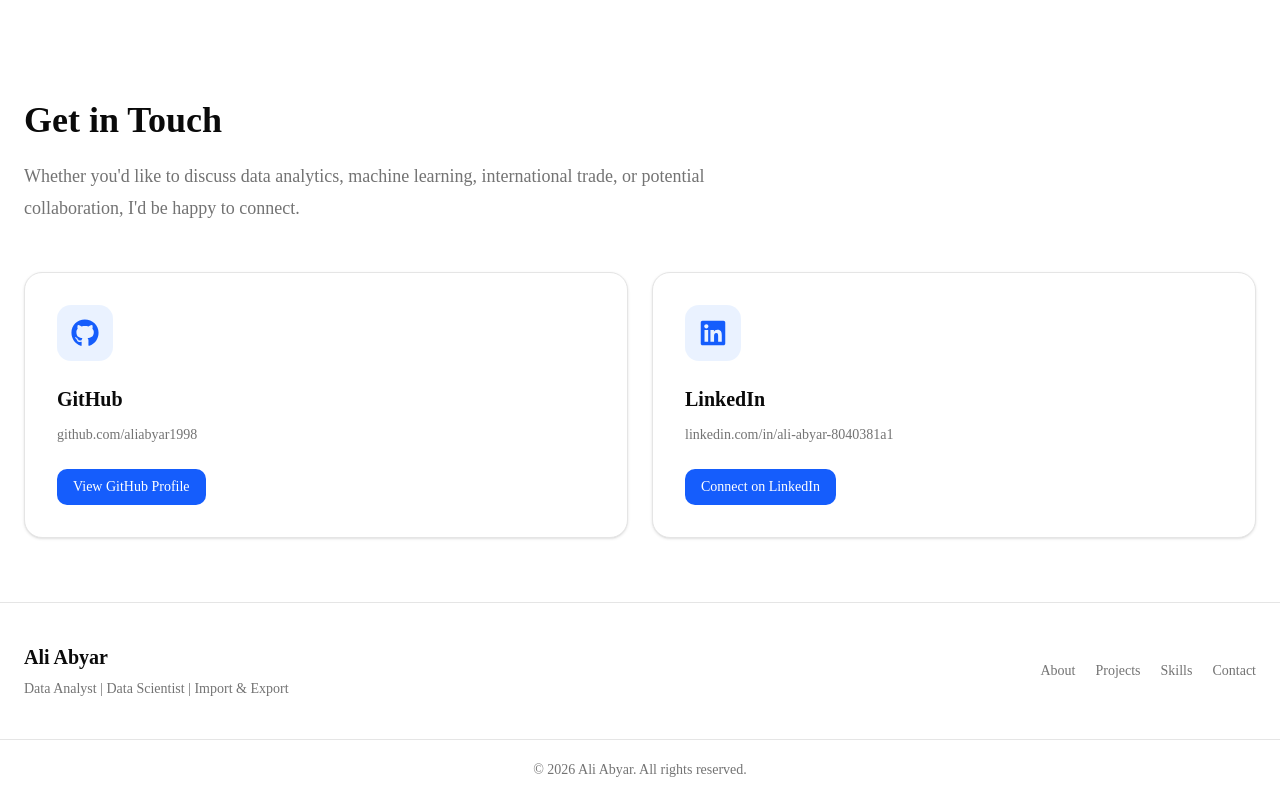
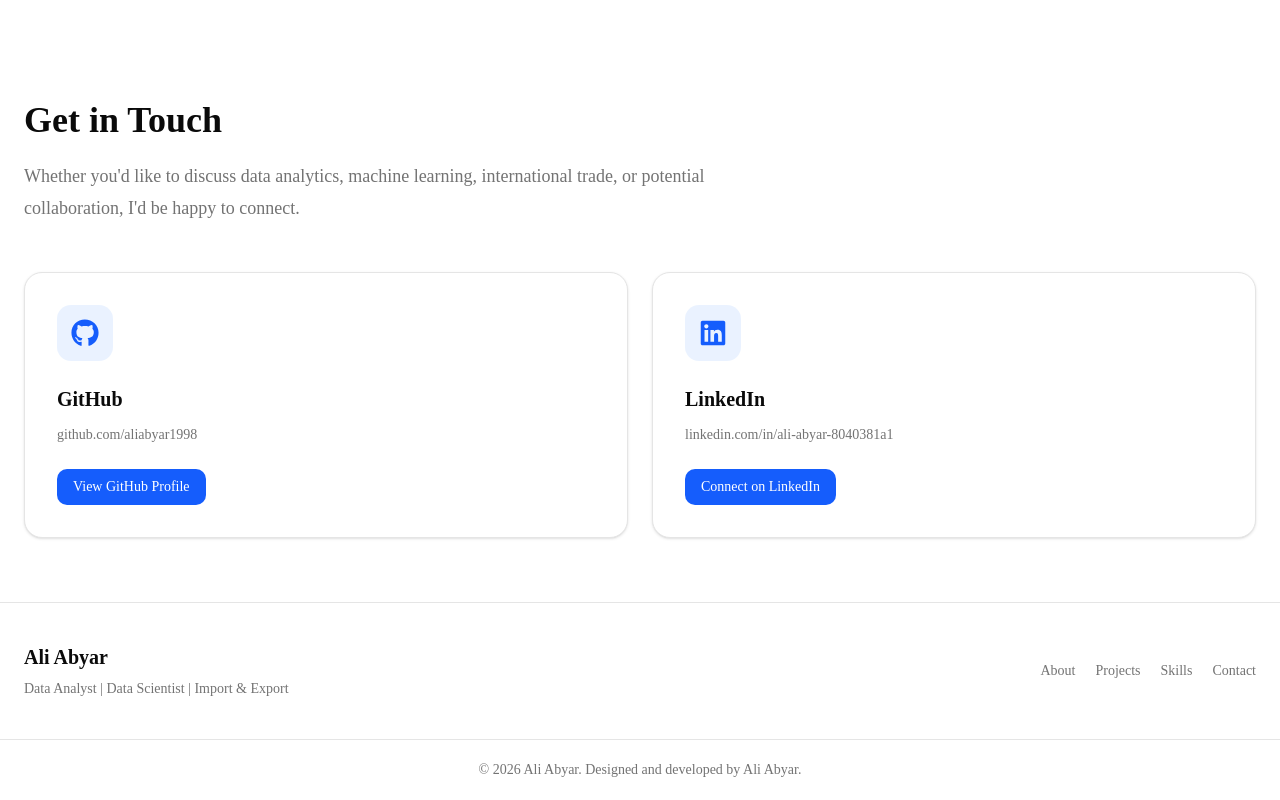
Before and after one commit to aliabyar1998/ali-abyar-portfolio, a Next.js app: page / in a window 1280 px wide. Shown: the part 4419-5219 px from the top of the page. Built offline with nearby package versions, Linux system fonts and the light colour scheme.

Commit message:
Improve portfolio UI and SEO

```diff
--- a/src/components/layout/Footer.tsx
+++ b/src/components/layout/Footer.tsx
@@ -135,7 +135,7 @@ export default function Footer() {
         "
       >
 
-        © {new Date().getFullYear()} Ali Abyar. All rights reserved.
+        © {new Date().getFullYear()} Ali Abyar. Designed and developed by Ali Abyar.
 
       </div>
 
```
